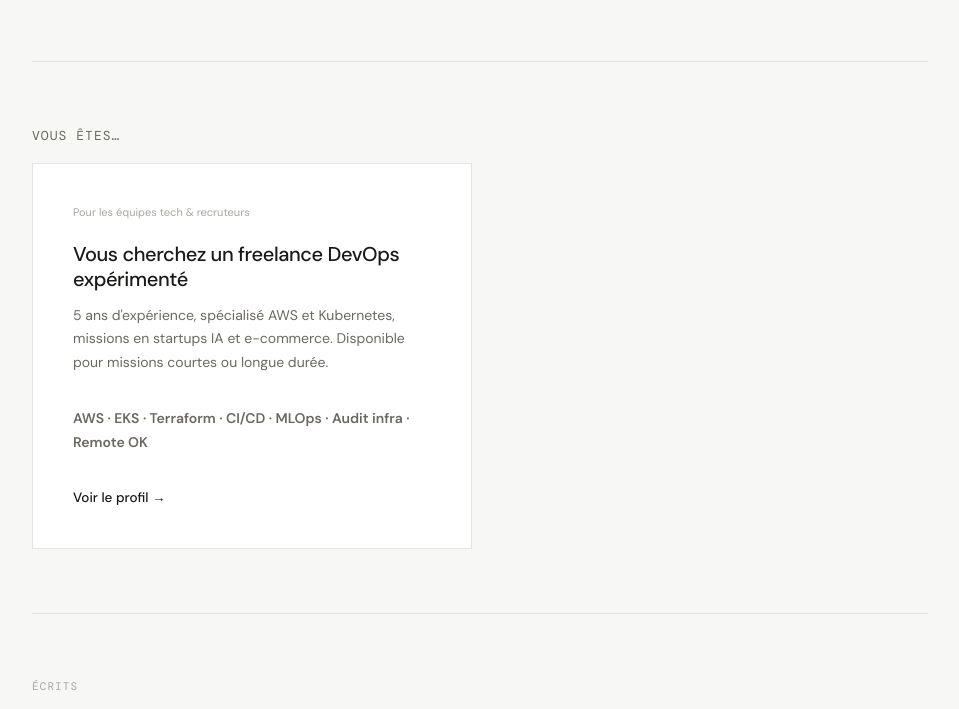
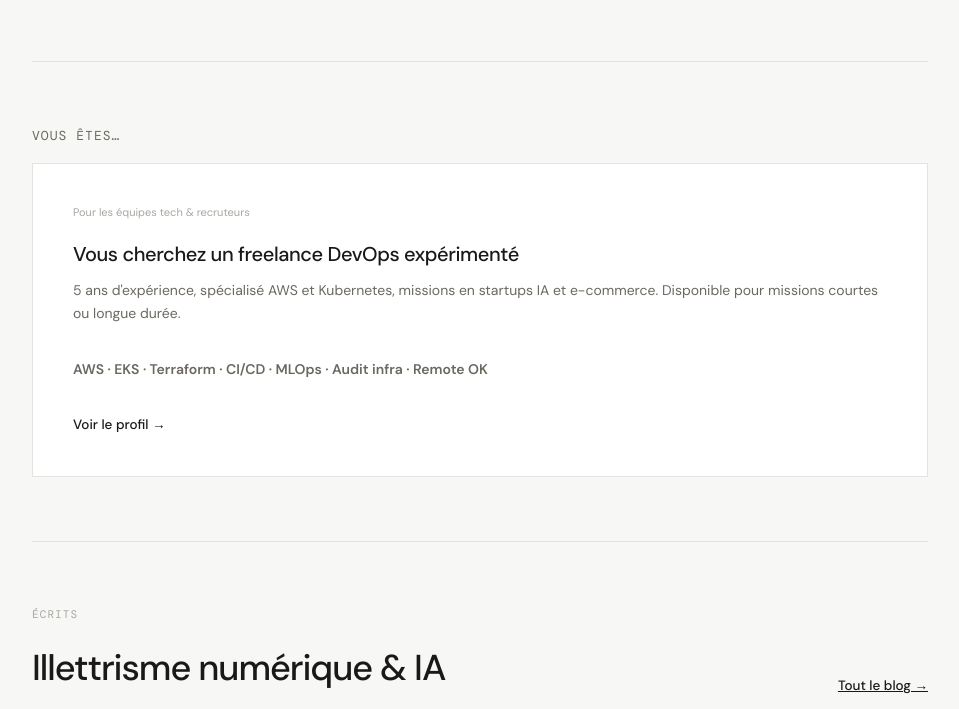
Before and after one commit to antoniodfc/28ptech-services, a website: page index.html in a window 1280 px wide. Shown: the part 609-1318 px from the top of the page, without its empty margins (160-1119 px from the left). Drawn offline with nearby package versions, Linux system fonts and the light colour scheme.

Commit message:
ui : carte « porte » d'aiguillage en pleine largeur (grille .doors 1 colonne, une seule porte active) (FR/EN/PT)

```diff
--- a/assets/css/index.css
+++ b/assets/css/index.css
@@ -1,6 +1,6 @@
 /* PORTES (section d'aiguillage) */
 .doors {
-  display: grid; grid-template-columns: 1fr 1fr;
+  display: grid; grid-template-columns: 1fr;
   gap: 16px;
   animation: fadeUp 0.4s 0.1s ease both;
 }
```
